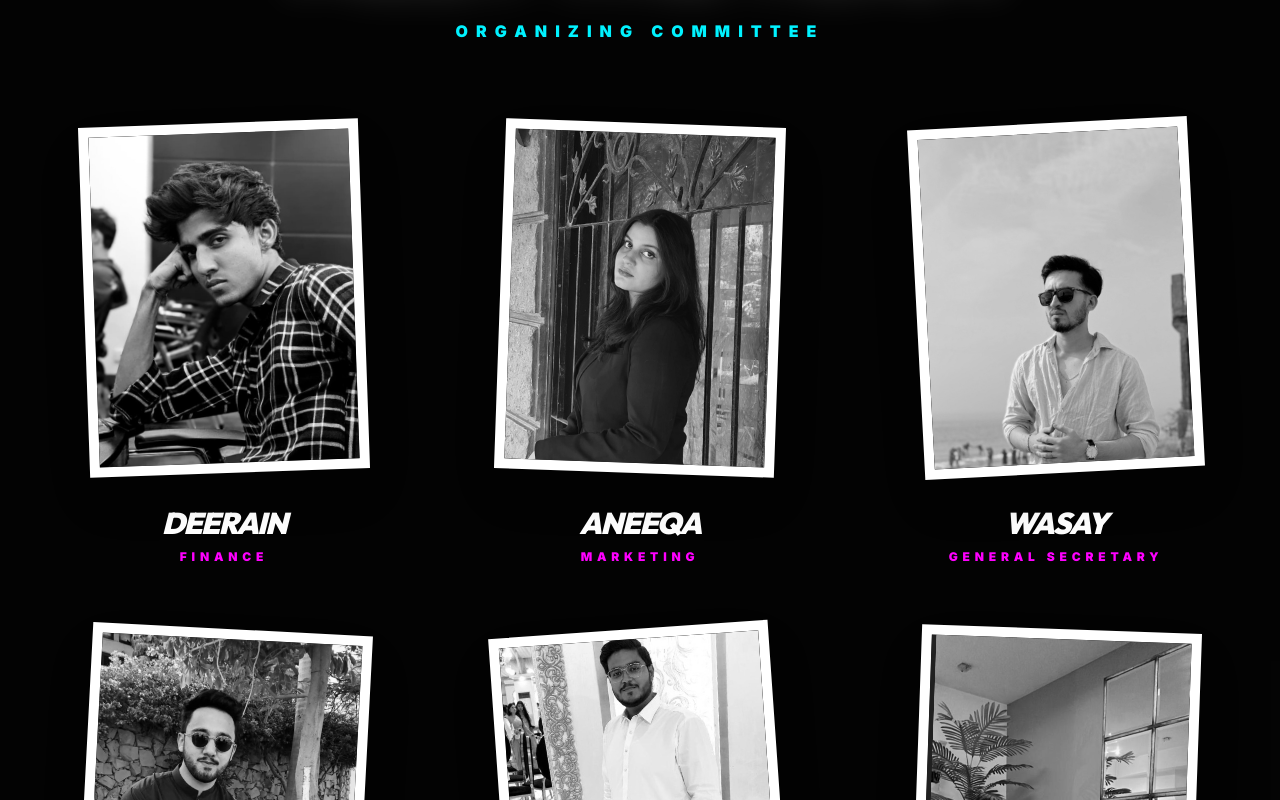
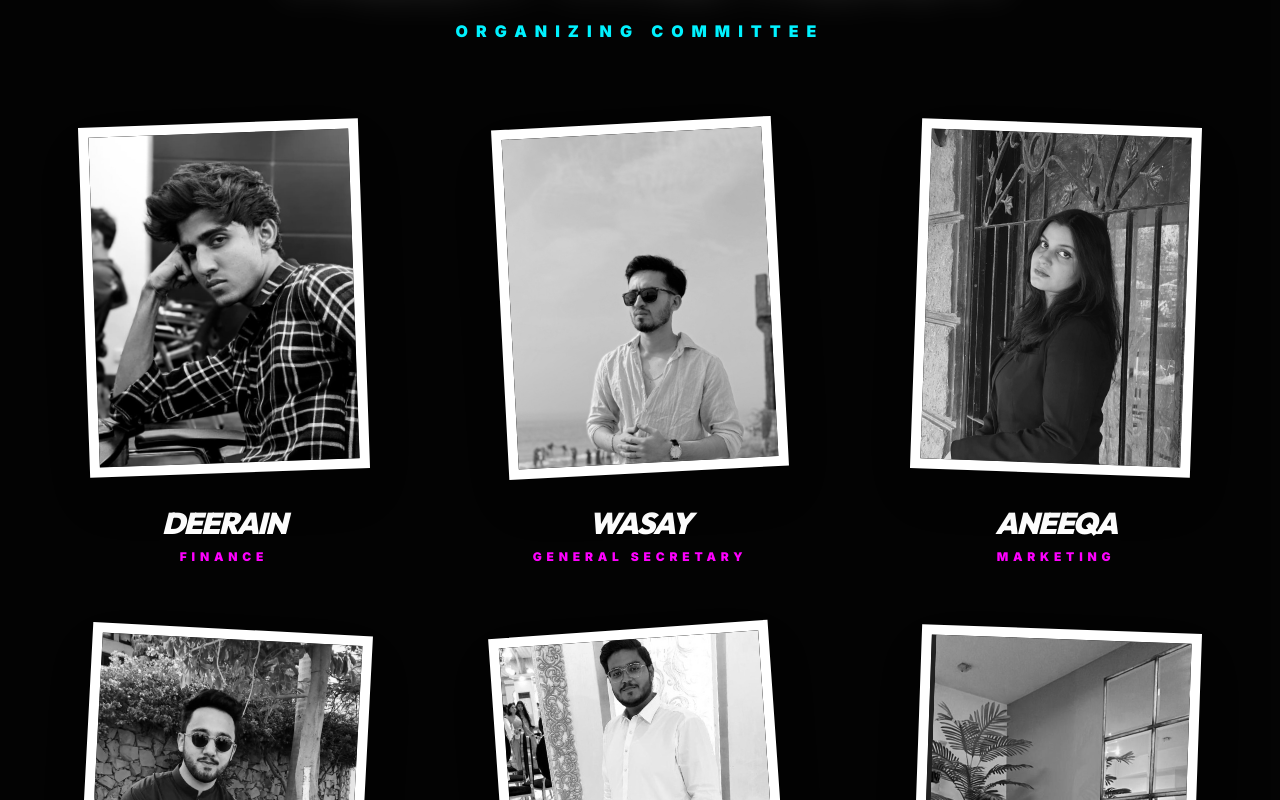
Before and after one commit to Anasvkhan/Rave-, a Next.js app: page / in a window 1280 px wide. Shown: the part 1880-2680 px from the top of the page. Built offline with nearby package versions, Linux system fonts and the light colour scheme.

Commit message:
Swap Wasay/Aneeqa positions and fix Zaynab's spelling

```diff
--- a/src/app/page.tsx
+++ b/src/app/page.tsx
@@ -234,11 +234,11 @@ export default function RaveAstra() {
           <div className="grid grid-cols-1 sm:grid-cols-2 lg:grid-cols-3 gap-16">
             {[
               { name: "Deerain", role: "Finance", img: "/team/deerain.jpg", tilt: -2 },
+              { name: "Wasay", role: "General Secretary", img: "/team/wasay.jpg", tilt: -3 },
               { name: "Aneeqa", role: "Marketing", img: "/team/aneeqa.jpg", tilt: 2 },
-              { name: "Wasay", role: "General Secretary", img: "/team/wasay.jpg", tilt: -3 },
               { name: "Anas", role: "Event Management", img: "/team/anas.jpg", tilt: 3 },
               { name: "Ayan", role: "Finance", img: "/team/ayan.jpg", tilt: -4 },
-              { name: "Zainab", role: "Marketing", img: "/team/zainab.png", tilt: 2 },
+              { name: "Zaynab", role: "Marketing", img: "/team/zainab.png", tilt: 2 },
               { name: "Qurat", role: "Marketing", img: "/team/qurat.png", tilt: -3 },
               { name: "Rehmani", role: "Event Management", img: "/team/rehmani.png", tilt: 4 },
               { name: "Ahmed Asim", role: "Event Management", img: "/team/ahmed.png", tilt: -2 },
```
